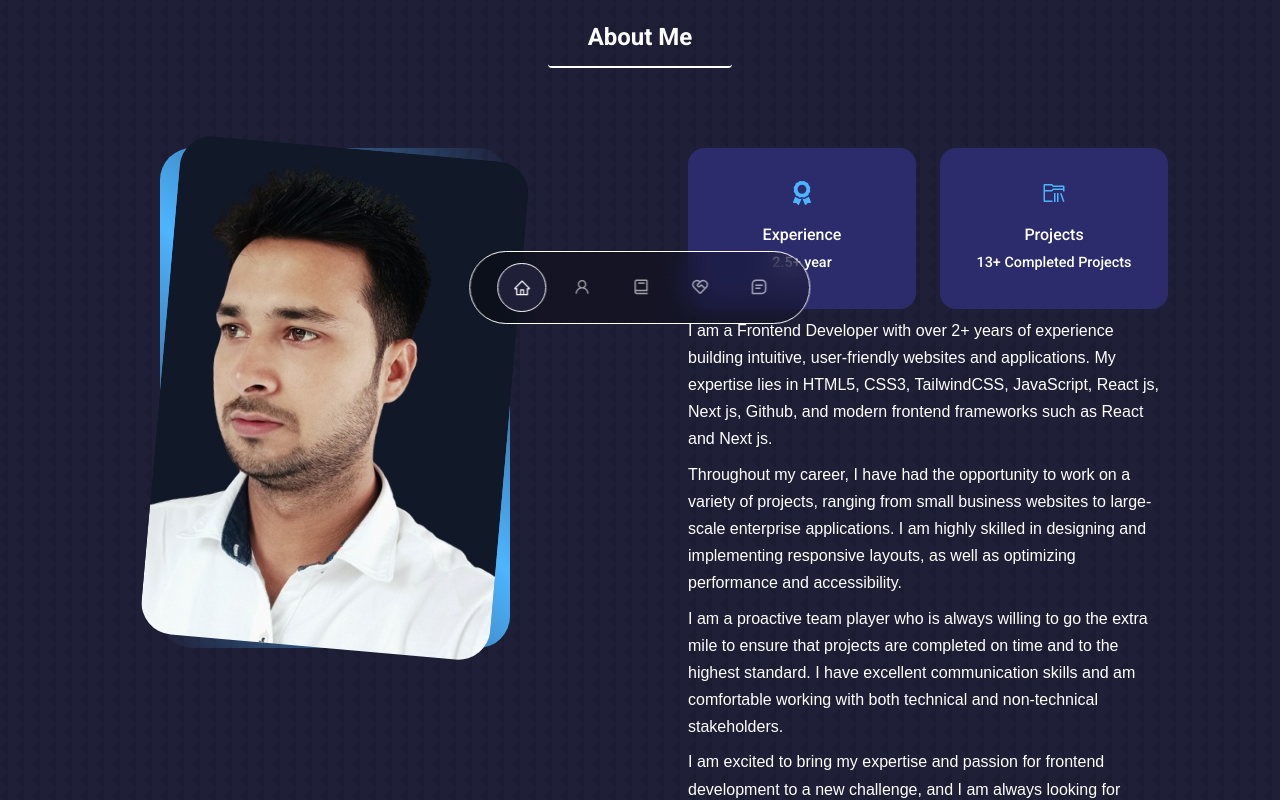
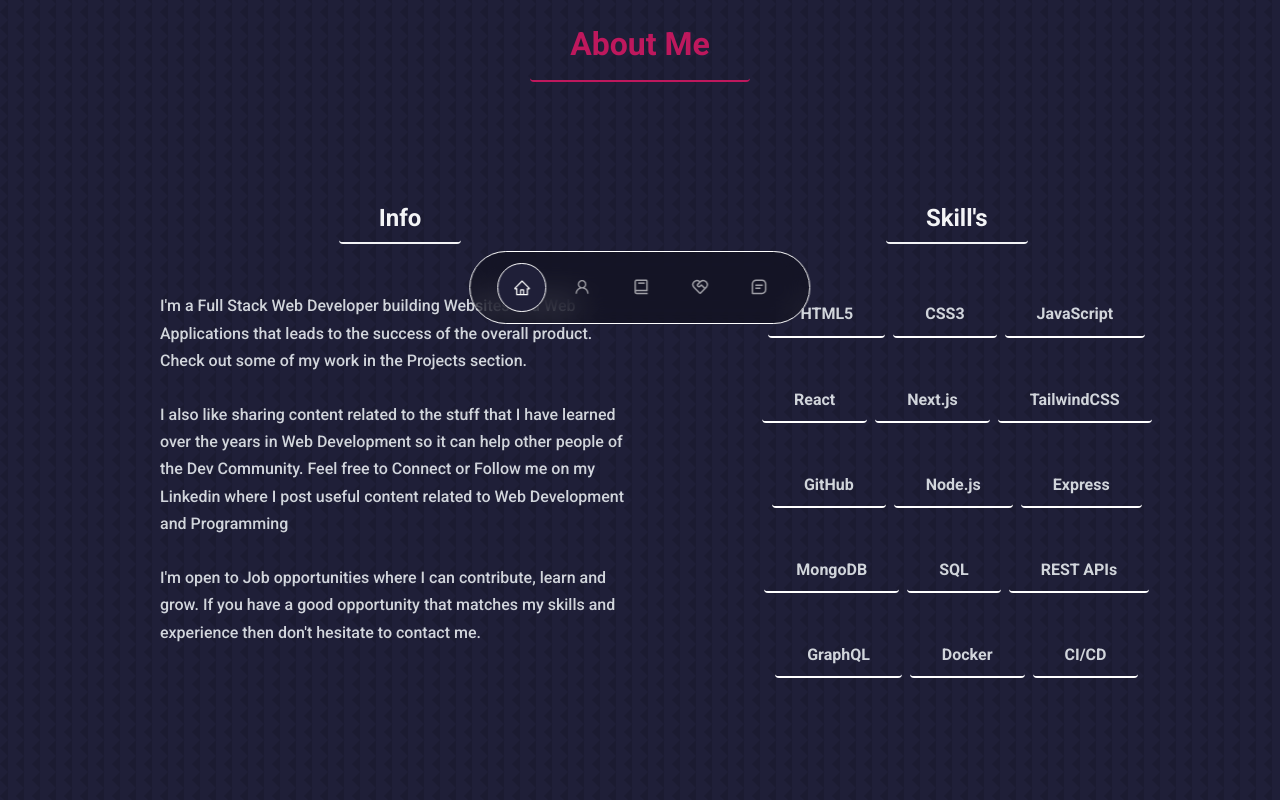
Before and after one commit to Sonu8544/sonukumar, a React (Create React App) app: page / in a window 1280 px wide. Shown: the part 460-1260 px from the top of the page. Built offline with nearby package versions, Linux system fonts and the light colour scheme.

Commit message:
fix skills and about sections

```diff
--- a/src/App.jsx
+++ b/src/App.jsx
@@ -14,11 +14,11 @@ const App = () => {
       <Header />
       <Topbar />
       <Intro />
-      <Experience />
+      {/* <Experience /> */}
       <Portfolio />
-      <Testimonials />
-      <Contact />
-      <Footer />
+      {/* <Testimonials /> */}
+      {/* <Contact /> */}
+      {/* <Footer /> */}
     </>
   )
 }
--- a/src/components/intro/Intro.jsx
+++ b/src/components/intro/Intro.jsx
@@ -1,53 +1,79 @@
-import React from 'react';
-import { FaAward } from 'react-icons/fa';
-import { VscFolderLibrary } from 'react-icons/vsc';
-import ME from '../../assets/sonu.jpg';
-import './intro.css';
+import React from "react";
+import { FaAward } from "react-icons/fa";
+import { VscFolderLibrary } from "react-icons/vsc";
+import ME from "../../assets/sonu.jpg";
+import "./intro.css";
 
 const Intro = () => {
+  const buttonData = [
+    { id: 9, text: "HTML5" },
+    { id: 10, text: "CSS3" },
+    { id: 11, text: "JavaScript" },
+    { id: 12, text: "React" },
+    { id: 13, text: "Next.js" },
+    { id: 14, text: "TailwindCSS" },
+    { id: 15, text: "GitHub" },
+    { id: 16, text: "Node.js" },
+    { id: 17, text: "Express" },
+    { id: 18, text: "MongoDB" },
+    { id: 19, text: "SQL" },
+    { id: 20, text: "REST APIs" },
+    { id: 21, text: "GraphQL" },
+    { id: 22, text: "Docker" },
+    { id: 23, text: "CI/CD" },
+  ];
+
   return (
     <section id="about">
-      <div className='flex justify-center mb-10 md:mb-20' >
-        <button class="bg-transparent hover:bg-indigo-800 text-white text-[1.5rem] font-semibold hover:text-white py-2 px-10 border-b-2 border-solid border-white rounded">
+      <div className="flex justify-center md:mb-20">
+        <button class="bg-transparent text-pink-700 text-[2rem] font-semibold hover:text-pink-600 py-2 px-10 border-b-2 border-solid border-pink-700 rounded">
           About Me
         </button>
       </div>
       <div className="container about__container">
-        <div className="about__me">
-          <div className="about__me-image">
-            <img src={ME} alt="me" />
+        <div className="about-section md:mt-[2rem] ">
+          <div className="flex justify-center mb-[3rem]">
+            <button class=" hidden md:block bg-transparent text-gray-100 text-[1.5rem] font-semibold hover:text-gray-300 py-1 px-10 border-b-2 border-solid border-gray-100 hover:border-gray-300 rounded">
+              Info
+            </button>
           </div>
+          <p className="text-gray-300">
+            I'm a Full Stack Web Developer building Websites and Web
+            Applications that leads to the success of the overall product. Check
+            out some of my work in the Projects section. <br /> <br /> I also
+            like sharing content related to the stuff that I have learned over
+            the years in Web Development so it can help other people of the Dev
+            Community. Feel free to Connect or Follow me on my Linkedin where I
+            post useful content related to Web Development and Programming{" "}
+            <br />
+            <br /> I'm open to Job opportunities where I can contribute, learn
+            and grow. If you have a good opportunity that matches my skills and
+            experience then don't hesitate to contact me.
+          </p>
         </div>
-        <div className="about__content font-sans">
-          <div className="about__cards">
-            <article className="about__card">
-              <FaAward className="about__icon" />
-              <h5>Experience</h5>
-              <small>2.5+ year</small>
-            </article>
-            <article className="about__card">
-              <VscFolderLibrary className="about__icon" />
-              <h5>Projects</h5>
-              <small>13+ Completed Projects</small>
-            </article>
+        <div className="about__content font-sans mt-[2rem]">
+          <div className="flex justify-center mb-[3rem]">
+            <button class="bg-transparent hidden md:block text-gray-100 text-[1.5rem] font-semibold hover:text-gray-300 py-1 px-10 border-b-2 border-solid border-gray-100 hover:border-gray-300 rounded">
+              Skill's
+            </button>
+            <button class="bg-transparent md:hidden text-pink-700 text-[2rem] font-semibold hover:text-pink-600 py-2 px-10 border-b-2 border-solid border-pink-700 rounded">
+              Skill's
+            </button>
           </div>
-          <p className='text-white' >
-            I am a Frontend Developer with over 2+ years of experience building intuitive, user-friendly websites and applications. My expertise lies in HTML5, CSS3, TailwindCSS, JavaScript, React js, Next js, Github, and modern frontend frameworks such as React and Next js.
-          </p>
-          <p>
-            Throughout my career, I have had the opportunity to work on a variety of projects, ranging from small business websites to large-scale enterprise applications. I am highly skilled in designing and implementing responsive layouts, as well as optimizing performance and accessibility.
-          </p>
-          <p>
-            I am a proactive team player who is always willing to go the extra mile to ensure that projects are completed on time and to the highest standard. I have excellent communication skills and am comfortable working with both technical and non-technical stakeholders.
-          </p>
-          <p>
-            I am excited to bring my expertise and passion for frontend development to a new challenge, and I am always looking for opportunities to learn and grow in my career.
-          </p>
-          <a href="#contact" className="btn btn-primary">Let's Talk</a>
+          <div className="flex justify-center flex-wrap gap-2 gap-y-10">
+            {buttonData.map((button) => (
+              <button
+                key={button.id}
+                className="bg-transparent hover:bg-gray-300 text-gray-300 text-[1rem] font-semibold hover:text-black py-2 px-4 md:px-8 border-b-2 border-solid border-white hover:border-pink-700 rounded"
+              >
+                {button.text}
+              </button>
+            ))}
+          </div>
         </div>
       </div>
     </section>
-  )
-}
+  );
+};
 
-export default Intro
+export default Intro;
--- a/src/components/intro/intro.css
+++ b/src/components/intro/intro.css
@@ -1,7 +1,7 @@
 .about__container {
     display: grid;
-    grid-template-columns: 40% 50%;
-    gap: 15%;
+    grid-template-columns: 50% 50%;
+    gap: 8%;
 }
 
 .about__me {
```
